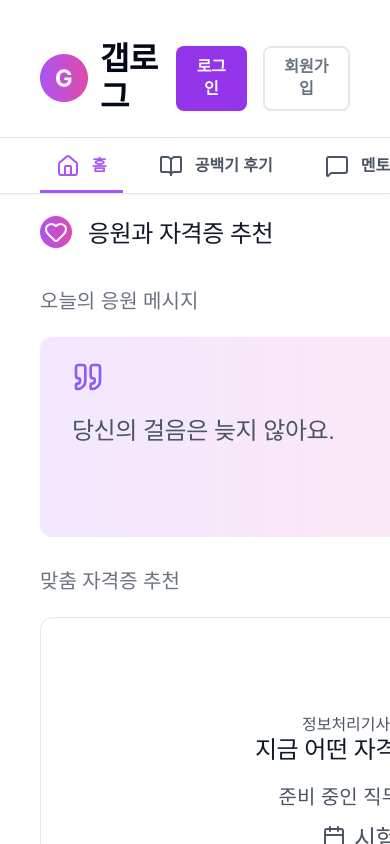
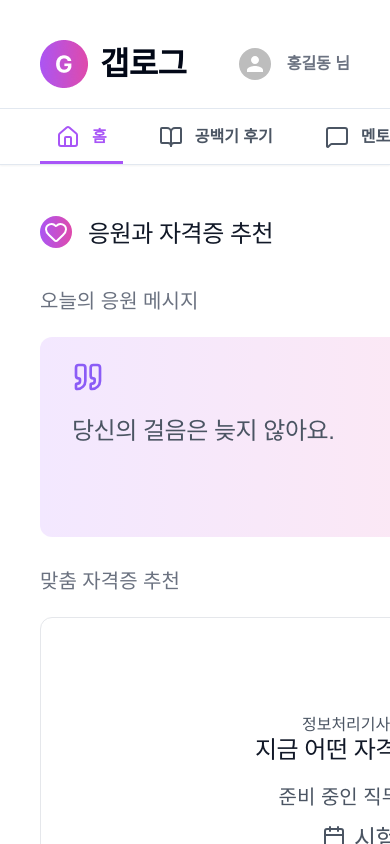
Before and after one commit to GapLog-2025/gaplog, a React (Vite) app in the folder frontend/: page / in a window 390 px wide. Shown: the top 844 px of the page. Built offline with nearby package versions, Linux system fonts and the light colour scheme; a web font is replaced by a local one.

Commit message:
feat: 로그인 여부에 따른 반응형 헤더 구현 & 유저 dropdown info 컴포넌트 작성

```diff
--- a/frontend/src/components/Header.tsx
+++ b/frontend/src/components/Header.tsx
@@ -1,4 +1,4 @@
-import React, { useEffect, useState } from 'react';
+import React, { useEffect, useRef, useState } from 'react';
 import { NavLink, useNavigate } from 'react-router-dom';
 import {
   House,
@@ -10,7 +10,7 @@ import {
 } from 'lucide-react';
 
 import { ActionButton, MoveButton } from './Button';
-
+import UserDropdown from './UserDropdown';
 const tabs = [
   { name: '홈', path: '/', icon: <House /> },
   { name: '공백기 후기', path: '/gap-review', icon: <BookOpen /> },
@@ -21,24 +21,26 @@ const tabs = [
 ];
 
 function Header() {
-  // header 반응형 설정을 위한 변수 선언
+  const navigate = useNavigate();
+
+  // 로그인 여부 및 유저 정보 (임시)
+  const isMember = true;
+  const username = '홍길동';
+
+  // 헤더 스크롤 인터랙션
   const [isNavVisible, setIsNavVisible] = useState(true);
   const [lastScrollY, setLastScrollY] = useState(0);
 
   useEffect(() => {
     const handleScroll = () => {
       const currentY = window.scrollY;
-      // 일정 높이 이하면 가려짐
       if (currentY <= 40) {
         setIsNavVisible(true);
       } else if (currentY > lastScrollY) {
-        // 아래로 스크롤 : 탭 숨김
-        setIsNavVisible(false);
+        setIsNavVisible(false); // 아래로 스크롤 시 숨김
       } else {
-        // 위로 스크롤 : 탭 보임
-        setIsNavVisible(true);
+        setIsNavVisible(true); // 위로 스크롤 시 보임
       }
-
       setLastScrollY(currentY);
     };
 
@@ -46,17 +48,49 @@ function Header() {
     return () => window.removeEventListener('scroll', handleScroll);
   }, [lastScrollY]);
 
-  const navigate = useNavigate();
+  // 유저 메뉴 드롭다운 상태
+  const [isDropdownOpen, setIsDropdownOpen] = useState(false);
+  const dropdownRef = useRef<HTMLDivElement>(null);
+
+  useEffect(() => {
+    const handleClickOutside = (e: MouseEvent) => {
+      if (
+        dropdownRef.current &&
+        !dropdownRef.current.contains(e.target as Node)
+      ) {
+        setIsDropdownOpen(false);
+      }
+    };
+    document.addEventListener('mousedown', handleClickOutside);
+    return () => document.removeEventListener('mousedown', handleClickOutside);
+  }, []);
+
+  // 로그아웃 임시 로직
+  const handleLogout = () => {
+    console.log('로그아웃');
+    setIsDropdownOpen(false);
+  };
+
   return (
-    // 최상단 고정 헤더
     <header className="fixed top-0 left-0 w-full z-[999] bg-white border-b border-border shadow-sm">
-      {/* 로고 & 로그인 & 회원가입 */}
+      {/* 상단 로고 + 유저 정보 */}
       <div className="w-full px-10 pt-10 pb-5">
         <div className="flex justify-between items-center w-full max-w-[1440px] mx-auto">
+          {/* 로고 */}
           <NavLink to="/" className="flex items-center gap-3">
             <img src="/gaplog_icon.png" alt="갭로그 로고" />
             <span className="typo-subtitle text-black">갭로그</span>
           </NavLink>
+
+          {/* 유저 메뉴 */}
+          {isMember ? (
+            <UserDropdown
+              username={username}
+              onLogout={handleLogout}
+              isOpen={isDropdownOpen}
+              setIsOpen={setIsDropdownOpen}
+            />
+          ) : (
             <div className="flex gap-4">
               <ActionButton onClick={() => navigate('/login')}>
                 로그인
@@ -65,6 +99,7 @@ function Header() {
                 회원가입
               </MoveButton>
             </div>
+          )}
         </div>
       </div>
 
--- /dev/null
+++ b/frontend/src/components/UserDropdown.tsx
@@ -0,0 +1,85 @@
+import { useRef, useEffect } from 'react';
+import { useNavigate } from 'react-router-dom';
+import Avatar from '@mui/material/Avatar';
+import { LogOut, Settings } from 'lucide-react';
+import Divider from './Divider';
+
+interface Props {
+  username: string;
+  isOpen: boolean;
+  setIsOpen: React.Dispatch<React.SetStateAction<boolean>>;
+  onLogout: () => void;
+}
+
+export default function UserDropdown({
+  username,
+  isOpen,
+  setIsOpen,
+  onLogout,
+}: Props) {
+  const navigate = useNavigate();
+  const dropdownRef = useRef<HTMLDivElement>(null);
+
+  useEffect(() => {
+    const handleClickOutside = (e: MouseEvent) => {
+      if (
+        dropdownRef.current &&
+        !dropdownRef.current.contains(e.target as Node)
+      ) {
+        setIsOpen(false);
+      }
+    };
+    document.addEventListener('mousedown', handleClickOutside);
+    return () => document.removeEventListener('mousedown', handleClickOutside);
+  }, [setIsOpen]);
+
+  return (
+    <div className="relative" ref={dropdownRef}>
+      <button
+        onClick={() => setIsOpen((prev) => !prev)}
+        className="flex items-center gap-4 typo-strong text-main"
+      >
+        <Avatar alt="유저 이미지" sx={{ width: 32, height: 32 }} />
+        {username} 님
+      </button>
+
+      {isOpen && (
+        <div className="absolute right-0 mt-2 w-[300px] p-5 bg-white border border-border rounded-md shadow-lg z-50">
+          <div className="w-full flex flex-col items-center p-4 gap-3">
+            <div className="w-full flex flex-col gap-2 items-center">
+              <Avatar
+                alt="유저 이미지(드랍다운)"
+                sx={{ width: 64, height: 64 }}
+              />
+              <p className="typo-subheading text-secondary">{username}</p>
+            </div>
+            <Divider />
+            <div className="w-full flex items-center justify-between gap-2 text-main typo-small leading-none px-2 py-1">
+              <button
+                onClick={() => {
+                  navigate('/mypage');
+                  setIsOpen(false);
+                }}
+                className="flex flex-1 items-center justify-center gap-2 py-2 hover:bg-gray-100 rounded-md"
+              >
+                마이페이지
+                <Settings size={18} />
+              </button>
+              <div className="w-px h-5 bg-border" />
+              <button
+                onClick={() => {
+                  onLogout();
+                  setIsOpen(false);
+                }}
+                className="flex flex-1 items-center justify-center gap-2 py-2 hover:bg-gray-100 rounded-md"
+              >
+                로그아웃
+                <LogOut size={18} />
+              </button>
+            </div>
+          </div>
+        </div>
+      )}
+    </div>
+  );
+}
```
Lines whose indentation alone changed are shown as unchanged.
